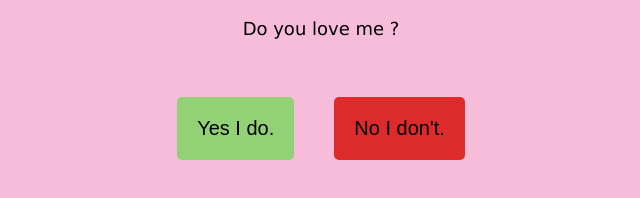
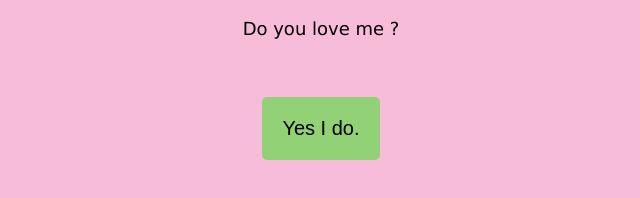
Before and after one commit to TAMINE-CYRIL/Valentine-Day, a website: page index.html in a window 1280 px wide. Both pictures are taken after a click on the button "Yes I do.". Shown: the whole page, without its empty margins (319-959 px from the left). Drawn offline with Linux system fonts and the light colour scheme.

Commit message:
Youpi y'a de la musique.

```diff
--- a/js/script.js
+++ b/js/script.js
@@ -1,4 +1,5 @@
 let count=0;
+let audio = new Audio("media/chill.mp3");
 
 
 function increaseButtonSize() {
@@ -29,6 +30,7 @@ function increaseButtonSize() {
         button.style.right = "0";
         button2.style.display = "none";
         text.style.display = "none";
+
     }
 
 
@@ -41,6 +43,9 @@ function no() {
 }
 
 function yes(){
+    let buttonNo = document.getElementsByClassName("no")[0];
+    buttonNo.style.display = "none";
+    audio.play();
 
 
 }
```
Also changed, not shown: index.html (+0 -1 lines).
